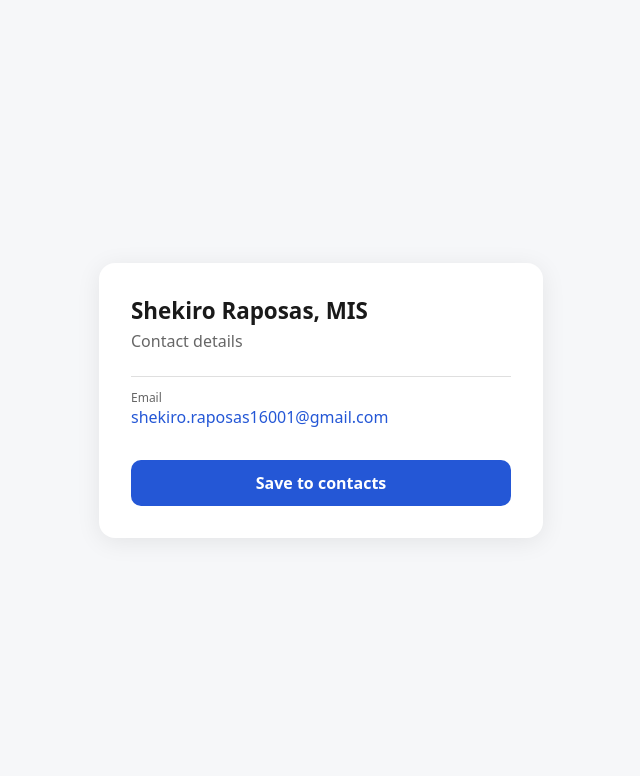
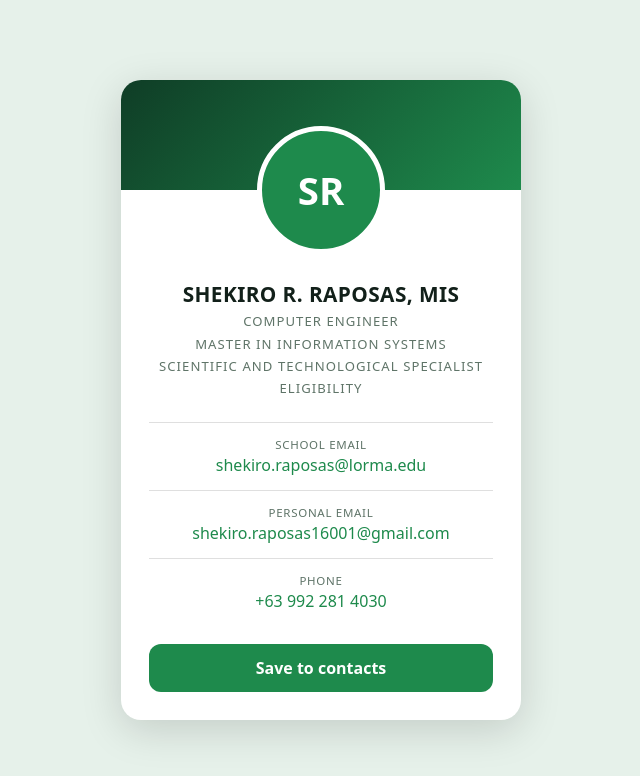
Before and after one commit to RaposasShekiro/RaposasShekiro.github.io, a plain HTML site: page index.html in a window 1280 px wide. Shown: the whole page, without its empty margins (319-959 px from the left). Drawn offline with Linux system fonts and the light colour scheme.

Commit message:
Update index.html

```diff
--- a/index.html
+++ b/index.html
@@ -3,31 +3,48 @@
 <head>
 <meta charset="utf-8">
 <meta name="viewport" content="width=device-width, initial-scale=1">
-<title>Shekiro Raposas, MIS | Contact</title>
+<title>Shekiro R. Raposas, MIS | Contact</title>
 <style>
-  :root { --bg:#f6f7f9; --card:#fff; --text:#1a1a1a; --muted:#666; --accent:#2457d6; }
+  :root { --bg:#e6f1ea; --card:#ffffff; --text:#12201a; --muted:#5f7468; --accent:#1e8a4c; --band:#0f3d26; }
   @media (prefers-color-scheme: dark) {
-    :root { --bg:#121417; --card:#1c1f24; --text:#f0f0f0; --muted:#9aa0a6; --accent:#7aa2ff; }
+    :root { --bg:#0b120e; --card:#16201a; --text:#eef5f0; --muted:#95aa9c; --accent:#4ade80; --band:#07170e; }
   }
-  body { margin:0; min-height:100vh; display:grid; place-items:center; background:var(--bg);
+  * { box-sizing:border-box; }
+  body { margin:0; min-height:100vh; display:grid; place-items:center; padding:24px; background:var(--bg);
          color:var(--text); font-family:system-ui,-apple-system,"Segoe UI",sans-serif; }
-  .card { background:var(--card); padding:32px; border-radius:16px; width:min(92vw,380px);
-          box-shadow:0 4px 24px rgba(0,0,0,.08); }
-  h1 { margin:0 0 4px; font-size:1.4rem; }
-  p.sub { margin:0 0 24px; color:var(--muted); }
-  a.row { display:block; padding:12px 0; border-top:1px solid rgba(128,128,128,.25);
+  .card { width:min(100%,400px); background:var(--card); border-radius:20px; overflow:hidden;
+          box-shadow:0 10px 40px rgba(0,0,0,.15); text-align:center; }
+  .band { height:110px; background:linear-gradient(135deg,var(--band),var(--accent)); }
+  .photo { width:128px; height:128px; margin:-64px auto 0; border-radius:50%; border:5px solid var(--card);
+           background:var(--accent); color:#fff; display:grid; place-items:center; font-size:2.4rem;
+           font-weight:700; overflow:hidden; position:relative; }
+  .photo img { position:absolute; inset:0; width:100%; height:100%; object-fit:cover; }
+  .body { padding:18px 28px 28px; }
+  h1 { margin:8px 0 2px; font-size:1.3rem; letter-spacing:.02em; }
+  .roles { list-style:none; margin:0 0 22px; padding:0; color:var(--muted); font-size:.82rem; letter-spacing:.08em; text-transform:uppercase; line-height:1.7; }
+  a.row { display:block; padding:14px 0; border-top:1px solid rgba(128,128,128,.25);
           color:var(--accent); text-decoration:none; word-break:break-all; }
-  a.row small { display:block; color:var(--muted); font-size:.75rem; }
-  a.btn { display:block; margin-top:20px; text-align:center; padding:12px; border-radius:10px;
-          background:var(--accent); color:#fff; text-decoration:none; font-weight:600; }
+  a.row small { display:block; color:var(--muted); font-size:.72rem; letter-spacing:.06em; text-transform:uppercase; margin-bottom:2px; }
+  a.btn { display:block; margin-top:18px; padding:13px; border-radius:12px; background:var(--accent);
+          color:#fff; text-decoration:none; font-weight:600; }
 </style>
 </head>
 <body>
   <main class="card">
-    <h1>Shekiro Raposas, MIS</h1>
-    <p class="sub">Contact details</p>
-    <a class="row" href="mailto:shekiro.raposas16001@gmail.com"><small>Email</small>shekiro.raposas16001@gmail.com</a>
-    <a class="btn" href="contact.vcf" download>Save to contacts</a>
+    <div class="band"></div>
+    <div class="photo">SR<img src="photo.jpg" alt="Shekiro Raposas" onerror="this.remove()"></div>
+    <div class="body">
+      <h1>SHEKIRO R. RAPOSAS, MIS</h1>
+      <ul class="roles">
+        <li>Computer Engineer</li>
+        <li>Master in Information Systems</li>
+        <li>Scientific and Technological Specialist Eligibility</li>
+      </ul>
+      <a class="row" href="mailto:shekiro.raposas@lorma.edu"><small>School email</small>shekiro.raposas@lorma.edu</a>
+      <a class="row" href="mailto:shekiro.raposas16001@gmail.com"><small>Personal email</small>shekiro.raposas16001@gmail.com</a>
+      <a class="row" href="tel:+639922814030"><small>Phone</small>+63 992 281 4030</a>
+      <a class="btn" href="contact.vcf" download>Save to contacts</a>
+    </div>
   </main>
 </body>
 </html>
```
